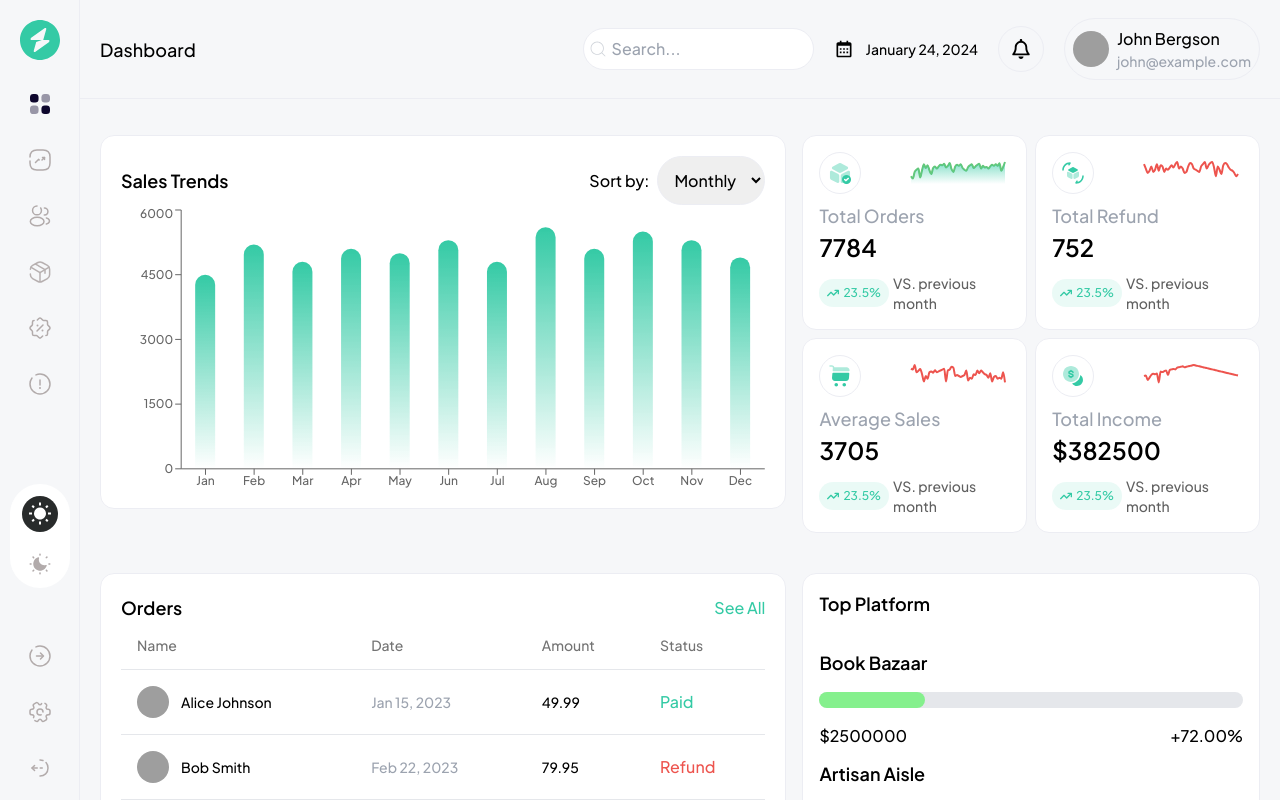
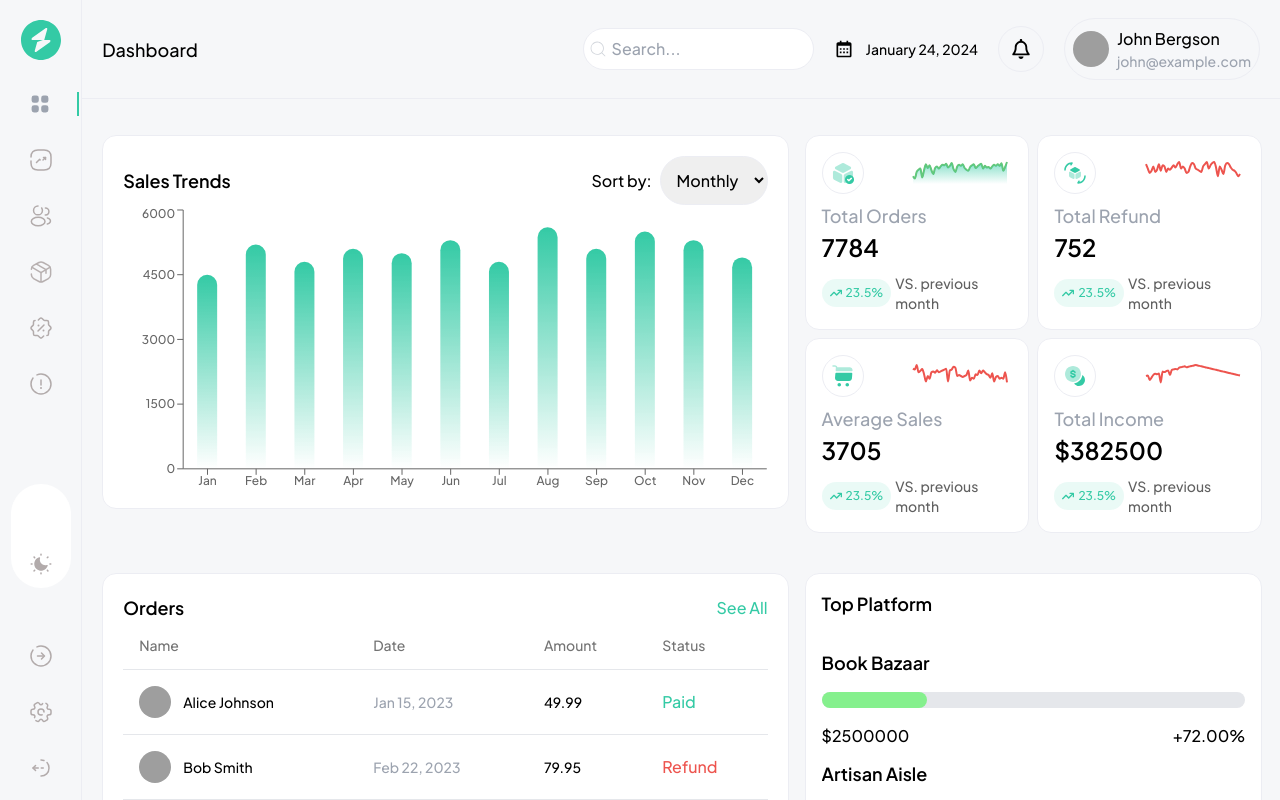
Before and after one commit to zibby-zibs/geeqpay-challenge, a React (Vite) app: page / in a window 1280 px wide. Built offline with nearby package versions, Linux system fonts and the light colour scheme; grey boxes are pictures that could not be loaded.

Commit message:
Update styles in App.tsx and Sidebar.tsx

```diff
--- a/package.json
+++ b/package.json
@@ -12,6 +12,7 @@
   "dependencies": {
     "@iconscout/react-unicons": "^2.0.2",
     "@radix-ui/react-dialog": "^1.0.5",
+    "@radix-ui/react-popover": "^1.0.7",
     "class-variance-authority": "^0.7.0",
     "clsx": "^2.1.0",
     "dayjs": "^1.11.10",
--- a/src/App.tsx
+++ b/src/App.tsx
@@ -22,11 +22,11 @@ function App() {
     return () => clearTimeout(timeout);
   }, []);
   return (
-    <main className="relative flex w-full !max-w-[100vw] h-[100dvh] font-jakarta scrollbar-none overflow-x-hidden overflow-y-auto">
+    <main className="relative flex w-full !max-w-[100vw] h-full max-h-[100dvh] font-jakarta scrollbar-none overflow-hidden">
       <div className="z-20 sticky top-0 left-0 hidden xl:block">
         <Sidebar />
       </div>
-      <div className="relative">
+      <div className=" w-full relative max-h-[100dvh] overflow-y-auto overflow-x-hidden scrollbar-none">
         <header className="bg-primary-foreground z-20 sticky top-0 left-0">
           <Header />
         </header>
--- a/src/components/Sidebar.tsx
+++ b/src/components/Sidebar.tsx
@@ -1,7 +1,8 @@
-import React, { useState } from "react";
+import React, { useEffect, useState } from "react";
 import { cn } from "../lib/utils";
 import { useTheme } from "./theme-provider";
 import { MdWbSunny } from "react-icons/md";
+import { HiViewGrid } from "react-icons/hi";
 
 type Props = {
   isMobile?: boolean;
@@ -9,16 +10,29 @@ type Props = {
 const Sidebar = ({ isMobile }: Props) => {
   const { setTheme, theme } = useTheme();
   const [toggle, setToggle] = useState(false);
+  const [canShow, setCanShow] = useState(false);
 
   const handleToggle = (key: "light" | "dark") => {
     setToggle(true);
     setTheme(key);
   };
 
+  // useEffect(() => {
+  //   if (theme === "light") {
+  //     setCanShow(true);
+  //   }
+  // }, []);
+
+  useEffect(() => {
+    if (theme === "light") {
+      setCanShow(true);
+    }
+  }, [theme]);
+
   return (
     <main
       className={cn(
-        "sticky top-5 z-20 w-20 h-[100dvh] py-5 px-[0.625rem] flex gap-8 justify-between flex-col items-center ",
+        "sticky top-5 z-20 h-[100dvh] max-h-[100dvh] overflow-y-auto overflow-hidden w-fit max-w-fit py-5   flex gap-8 justify-between flex-col items-center ",
         isMobile ? "" : "bg-primary-foreground border-r border-border"
       )}
     >
@@ -28,37 +42,41 @@ const Sidebar = ({ isMobile }: Props) => {
             <img src="/logo.svg" alt="" className="w-[40px] h-[40px]" />
           </a>
         </div>
-        <div className="hover:scale-105 duration-300 ease-in-out cursor-pointer">
+        <div className="hover:scale-105 duration-300 ease-in-out cursor-pointer  mx-[2px] px-[1.6rem] border-r-[2px] border-[#34CAA5]">
+          {theme === "light" ? (
             <img src="/category.svg" alt="" className="w-6 h-6" />
+          ) : (
+            <HiViewGrid size={24} className="text-gray-400" />
+          )}
         </div>
-        <div className="hover:scale-105 duration-300 ease-in-out cursor-pointer">
+        <div className="hover:scale-105 duration-300 ease-in-out cursor-pointer  mx-[2px] px-[1.6rem] hover:border-r-[2px] hover:border-[#34CAA5]">
           <img src="/trend-up.svg" alt="" className="w-6 h-6" />
         </div>
-        <div className="hover:scale-105 duration-300 ease-in-out cursor-pointer">
+        <div className="hover:scale-105 duration-300 ease-in-out cursor-pointer  mx-[2px] px-[1.6rem] hover:border-r-[2px] hover:border-[#34CAA5]">
           <img src="/profile-2user.svg" alt="" className="w-6 h-6" />
         </div>
-        <div className="hover:scale-105 duration-300 ease-in-out cursor-pointer">
+        <div className="hover:scale-105 duration-300 ease-in-out cursor-pointer  mx-[2px] px-[1.6rem] hover:border-r-[2px] hover:border-[#34CAA5]">
           <img src="/box.svg" alt="" className="w-6 h-6" />
         </div>
-        <div className="hover:scale-105 duration-300 ease-in-out cursor-pointer">
+        <div className="hover:scale-105 duration-300 ease-in-out cursor-pointer  mx-[2px] px-[1.6rem] hover:border-r-[2px] hover:border-[#34CAA5]">
           <img src="/discount-shape.svg" alt="" className="w-6 h-6" />
         </div>
-        <div className="hover:scale-105 duration-300 ease-in-out cursor-pointer">
+        <div className="hover:scale-105 duration-300 ease-in-out cursor-pointer  mx-[2px] px-[1.6rem] hover:border-r-[2px] hover:border-[#34CAA5]">
           <img src="/info-circle.svg" alt="" className="w-6 h-6" />
         </div>
       </aside>
       <aside className="relative mt-8 flex flex-col items-center gap-5 bg-white p-3 rounded-full">
+        {canShow ? (
           <div
             className={cn(
               "h-9 w-9 absolute left-3 rounded-full transition-all duration-700 ease-in-out",
               theme === "light" ? "bg-[#34CAA5]" : "bg-[#282b2b]",
-            // toggle && theme === "light" && "transition -translate-y-[100%]",
               toggle && theme === "dark"
                 ? "translate-y-[calc(100%+20px)]"
                 : "translate-y-0"
-            // theme === "dark" ? "bottom-2" : "top-3"
             )}
           />
+        ) : null}
         <button
           onClick={() => {
             handleToggle("light");
@@ -85,13 +103,13 @@ const Sidebar = ({ isMobile }: Props) => {
         </button>
       </aside>
       <aside className="flex flex-col items-center gap-8">
-        <div className="hover:scale-105 duration-300 ease-in-out cursor-pointer">
+        <div className="hover:scale-105 duration-300 ease-in-out cursor-pointer  mx-[2px] px-[1.6rem] hover:border-r-[2px] hover:border-[#34CAA5]">
           <img src="/arrow-right.svg" alt="" className="w-6 h-6" />
         </div>
-        <div className="hover:scale-105 duration-300 ease-in-out cursor-pointer">
+        <div className="hover:scale-105 duration-300 ease-in-out cursor-pointer  mx-[2px] px-[1.6rem] hover:border-r-[2px] hover:border-[#34CAA5]">
           <img src="/setting-2.svg" alt="" className="w-6 h-6" />
         </div>
-        <div className="hover:scale-105 duration-300 ease-in-out cursor-pointer">
+        <div className="hover:scale-105 duration-300 ease-in-out cursor-pointer  mx-[2px] px-[1.6rem] hover:border-r-[2px] hover:border-[#34CAA5]">
           <img src="/logout.svg" alt="" className="w-6 h-6" />
         </div>
       </aside>
--- /dev/null
+++ b/src/components/ui/popover.tsx
@@ -0,0 +1,29 @@
+import * as React from "react";
+import * as PopoverPrimitive from "@radix-ui/react-popover";
+
+import { cn } from "../../lib/utils";
+
+const Popover = PopoverPrimitive.Root;
+
+const PopoverTrigger = PopoverPrimitive.Trigger;
+
+const PopoverContent = React.forwardRef<
+  React.ElementRef<typeof PopoverPrimitive.Content>,
+  React.ComponentPropsWithoutRef<typeof PopoverPrimitive.Content>
+>(({ className, align = "center", sideOffset = 4, ...props }, ref) => (
+  <PopoverPrimitive.Portal>
+    <PopoverPrimitive.Content
+      ref={ref}
+      align={align}
+      sideOffset={sideOffset}
+      className={cn(
+        "z-50 w-72 rounded-md border border-neutral-200 bg-white p-4 text-neutral-950 shadow-md outline-none data-[state=open]:animate-in data-[state=closed]:animate-out data-[state=closed]:fade-out-0 data-[state=open]:fade-in-0 data-[state=closed]:zoom-out-95 data-[state=open]:zoom-in-95 data-[side=bottom]:slide-in-from-top-2 data-[side=left]:slide-in-from-right-2 data-[side=right]:slide-in-from-left-2 data-[side=top]:slide-in-from-bottom-2 dark:border-neutral-800 dark:bg-neutral-950 dark:text-neutral-50",
+        className
+      )}
+      {...props}
+    />
+  </PopoverPrimitive.Portal>
+));
+PopoverContent.displayName = PopoverPrimitive.Content.displayName;
+
+export { Popover, PopoverTrigger, PopoverContent };
```
Also changed, not shown: src/components/loader.tsx (+53 -52 lines), 1 other file (tests, documents, lock files or other folders). Lines whose indentation alone changed are shown as unchanged.
